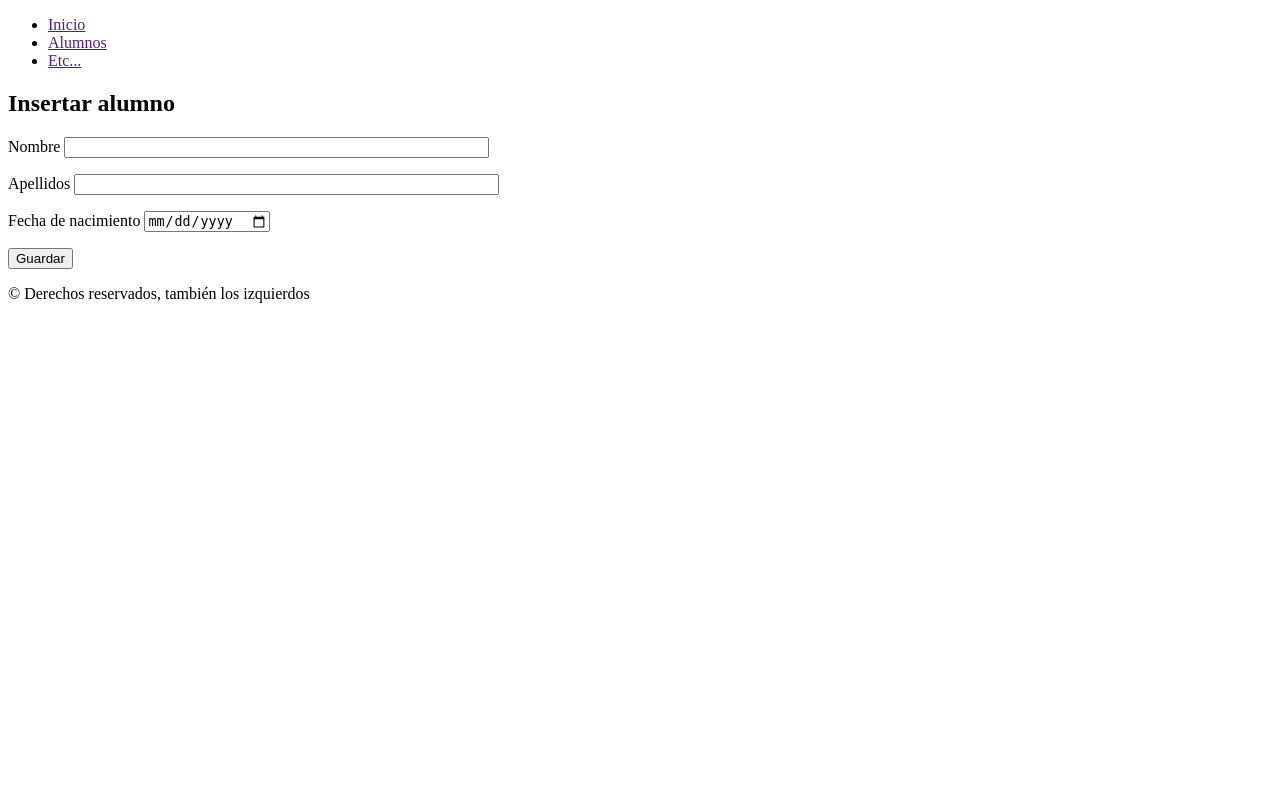
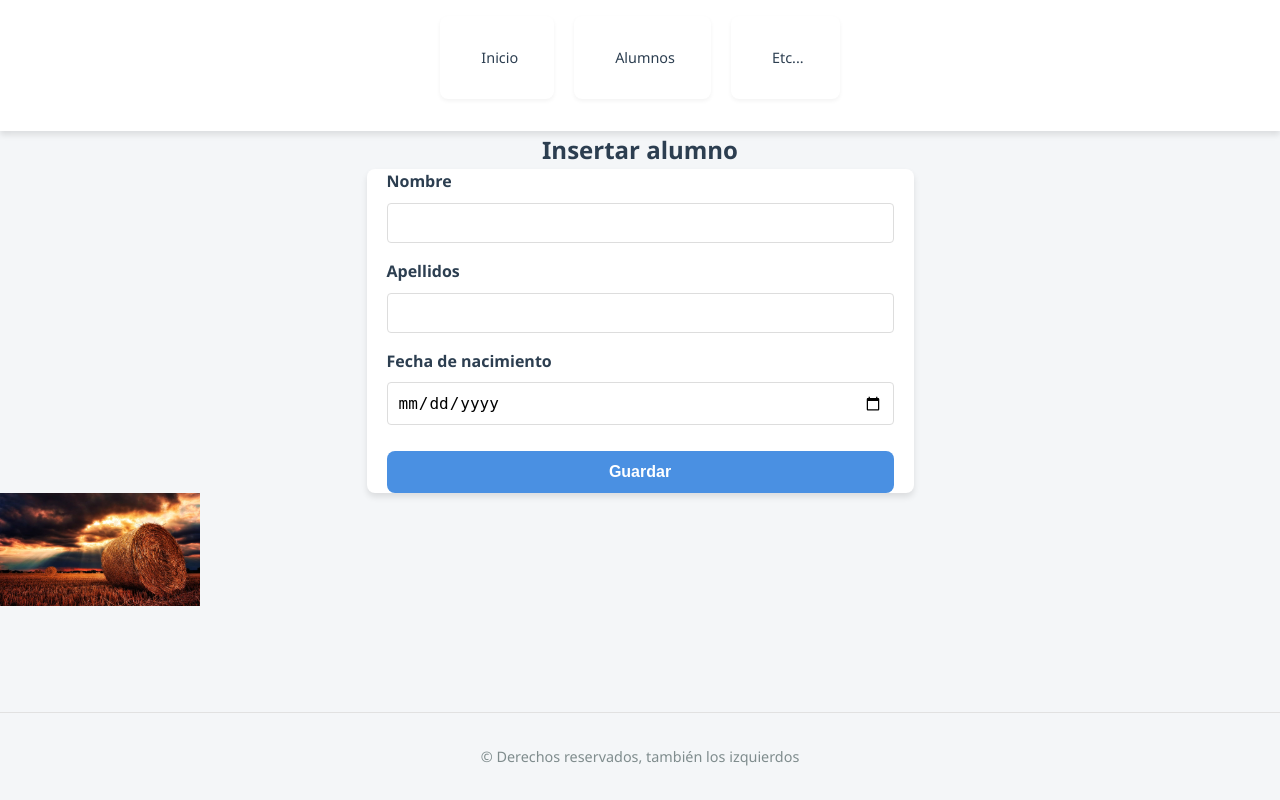
Before and after one commit to Iv4nTech/flask, a Flask app: page /insertar_alumno in a window 1280 px wide. Run offline with Flask 3, Linux system fonts and the light colour scheme.

Commit message:
Archivos estáticos añadidos

```diff
--- /dev/null
+++ b/ORM_Flask/static/css/style.css
@@ -0,0 +1,237 @@
+/* --- Variables y Reset --- */
+:root {
+    --primary-color: #4a90e2; /* Azul moderno */
+    --secondary-color: #2c3e50; /* Azul oscuro para textos */
+    --accent-color: #e74c3c; /* Rojo para eliminar */
+    --success-color: #27ae60; /* Verde para acciones positivas */
+    --warning-color: #f39c12; /* Naranja para editar */
+    --bg-color: #f4f6f8; /* Gris muy claro de fondo */
+    --card-bg: #ffffff;
+    --text-color: #333333;
+    --border-radius: 8px;
+    --shadow: 0 4px 6px rgba(0, 0, 0, 0.1);
+    --font-family: 'Segoe UI', Tahoma, Geneva, Verdana, sans-serif;
+}
+
+* {
+    box-sizing: border-box;
+    margin: 0;
+    padding: 0;
+}
+
+body {
+    font-family: var(--font-family);
+    background-color: var(--bg-color);
+    color: var(--text-color);
+    line-height: 1.6;
+    display: flex;
+    flex-direction: column;
+    min-height: 100vh;
+}
+
+/* --- Header y Navegación --- */
+header {
+    background-color: var(--card-bg);
+    box-shadow: var(--shadow);
+    padding: 1rem 2rem;
+    position: sticky;
+    top: 0;
+    z-index: 100;
+}
+
+nav ul {
+    list-style: none;
+    display: flex;
+    gap: 20px;
+    justify-content: center; /* O 'flex-start' si prefieres a la izquierda */
+}
+
+nav a {
+    text-decoration: none;
+    color: var(--secondary-color);
+    font-weight: 600;
+    transition: color 0.3s ease;
+}
+
+nav a:hover {
+    color: var(--primary-color);
+}
+
+/* --- Contenedor Principal --- */
+/* Como no hay un div contenedor en el base, aplicamos estilos a los elementos directos o creamos reglas generales */
+body > h1, body > h2, body > form, body > div, body > ul, body > p {
+    max-width: 800px;
+    margin: 0 auto;
+    padding: 0 20px;
+}
+
+/* Títulos */
+h1, h2 {
+    color: var(--secondary-color);
+    margin-top: 2rem;
+    margin-bottom: 1rem;
+    text-align: center;
+}
+
+/* --- Listas de Alumnos (Estilo Tarjeta) --- */
+ul {
+    list-style: none;
+    padding: 0;
+}
+
+/* El enlace "Insertar" que está suelto en la lista */
+ul > a[href*="insertar"] {
+    display: block;
+    width: fit-content;
+    margin: 1rem auto;
+    background-color: var(--success-color);
+    color: white;
+    padding: 10px 20px;
+    border-radius: var(--border-radius);
+    text-decoration: none;
+    font-weight: bold;
+    text-align: center;
+    box-shadow: var(--shadow);
+    transition: transform 0.2s;
+}
+
+ul > a[href*="insertar"]:hover {
+    transform: translateY(-2px);
+    opacity: 0.9;
+}
+
+/* Items de la lista (Alumnos) */
+li {
+    background-color: var(--card-bg);
+    margin-bottom: 1rem;
+    padding: 1.5rem;
+    border-radius: var(--border-radius);
+    box-shadow: 0 2px 4px rgba(0,0,0,0.05);
+    display: flex;
+    justify-content: space-between;
+    align-items: center;
+    flex-wrap: wrap; /* Para móviles */
+    gap: 10px;
+}
+
+/* Estilo del texto del alumno en la lista */
+li::first-line {
+    font-weight: bold;
+    font-size: 1.1em;
+}
+
+/* Botones de acción dentro de la lista (Ver, Editar, Eliminar) */
+li a {
+    text-decoration: none;
+    padding: 6px 12px;
+    border-radius: 4px;
+    font-size: 0.9rem;
+    margin-left: 5px;
+    font-weight: 500;
+    transition: background 0.3s;
+}
+
+/* Colores específicos para los botones */
+a[href*="detalle"] { background-color: #eef2f7; color: var(--primary-color); }
+a[href*="editar"] { background-color: #fff8e1; color: var(--warning-color); }
+a[href*="eliminar"] { background-color: #fceceb; color: var(--accent-color); }
+
+li a:hover {
+    filter: brightness(0.95);
+}
+
+/* --- Formularios --- */
+form {
+    background-color: var(--card-bg);
+    padding: 2rem;
+    border-radius: var(--border-radius);
+    box-shadow: var(--shadow);
+    margin-top: 1rem;
+    display: flex;
+    flex-direction: column;
+    gap: 1rem;
+}
+
+form p {
+    display: flex;
+    flex-direction: column;
+    margin: 0 !important; /* Sobrescribir el margen global */
+    padding: 0 !important;
+}
+
+label {
+    font-weight: 600;
+    margin-bottom: 0.5rem;
+    color: var(--secondary-color);
+}
+
+input[type="text"],
+input[type="date"],
+input[type="email"] {
+    padding: 10px;
+    border: 1px solid #ddd;
+    border-radius: 4px;
+    font-size: 1rem;
+    transition: border-color 0.3s;
+}
+
+input[type="text"]:focus,
+input[type="date"]:focus {
+    outline: none;
+    border-color: var(--primary-color);
+}
+
+/* Botón de guardar (input submit) */
+input[type="submit"] {
+    background-color: var(--primary-color);
+    color: white;
+    padding: 12px;
+    border: none;
+    border-radius: var(--border-radius);
+    cursor: pointer;
+    font-size: 1rem;
+    font-weight: bold;
+    margin-top: 10px;
+    transition: background 0.3s;
+}
+
+input[type="submit"]:hover {
+    background-color: #357abd;
+}
+
+/* --- Detalle Alumno --- */
+/* Contenedor de detalles */
+div p {
+    background: var(--card-bg);
+    padding: 1rem;
+    border-bottom: 1px solid #eee;
+    margin: 0 !important;
+}
+
+div p:first-child { border-radius: var(--border-radius) var(--border-radius) 0 0; }
+div p:last-child { border-radius: 0 0 var(--border-radius) var(--border-radius); border-bottom: none; }
+
+/* Enlaces de "Volver" */
+a[href*="inicio"] {
+    display: inline-block;
+    margin-top: 20px;
+    color: var(--secondary-color);
+    text-decoration: underline;
+}
+
+/* --- Footer --- */
+footer {
+    margin-top: auto; /* Empuja el footer al fondo si hay poco contenido */
+    text-align: center;
+    padding: 2rem;
+    color: #7f8c8d;
+    font-size: 0.9rem;
+    border-top: 1px solid #e1e1e1;
+}
+
+small {
+    display: block;
+    text-align: center;
+    margin-top: 2rem;
+    color: #999;
+}
--- /dev/null
+++ b/ORM_Flask/static/js/main.js
@@ -0,0 +1 @@
+console.log('Hello world!')
--- a/ORM_Flask/templates/base.html
+++ b/ORM_Flask/templates/base.html
@@ -4,6 +4,7 @@
     <meta charset="UTF-8">
     <meta name="viewport" content="width=device-width, initial-scale=1.0">
     <title>{% block tittle %} Titulo por defecto {% endblock %}</title>
+    <link rel="stylesheet" href="{{ url_for('static', filename='css/style.css') }}">
 </head>
 <body>
     <header>
@@ -18,6 +19,9 @@
     {% block content %}
     <p>Contenido por defecto</p>
     {% endblock %}
+    <img src="{{url_for('static', filename='img/foto.jpg')}}" alt="Foto de prueba" width="200px">
     <footer>&copy; Derechos reservados, también los izquierdos</footer>
+    <script src="{{url_for('static', filename='js/main.js')}}">
+    </script>
 </body>
 </html>
```
Also changed, not shown: ORM_Flask/static/img/foto.jpg (added).
